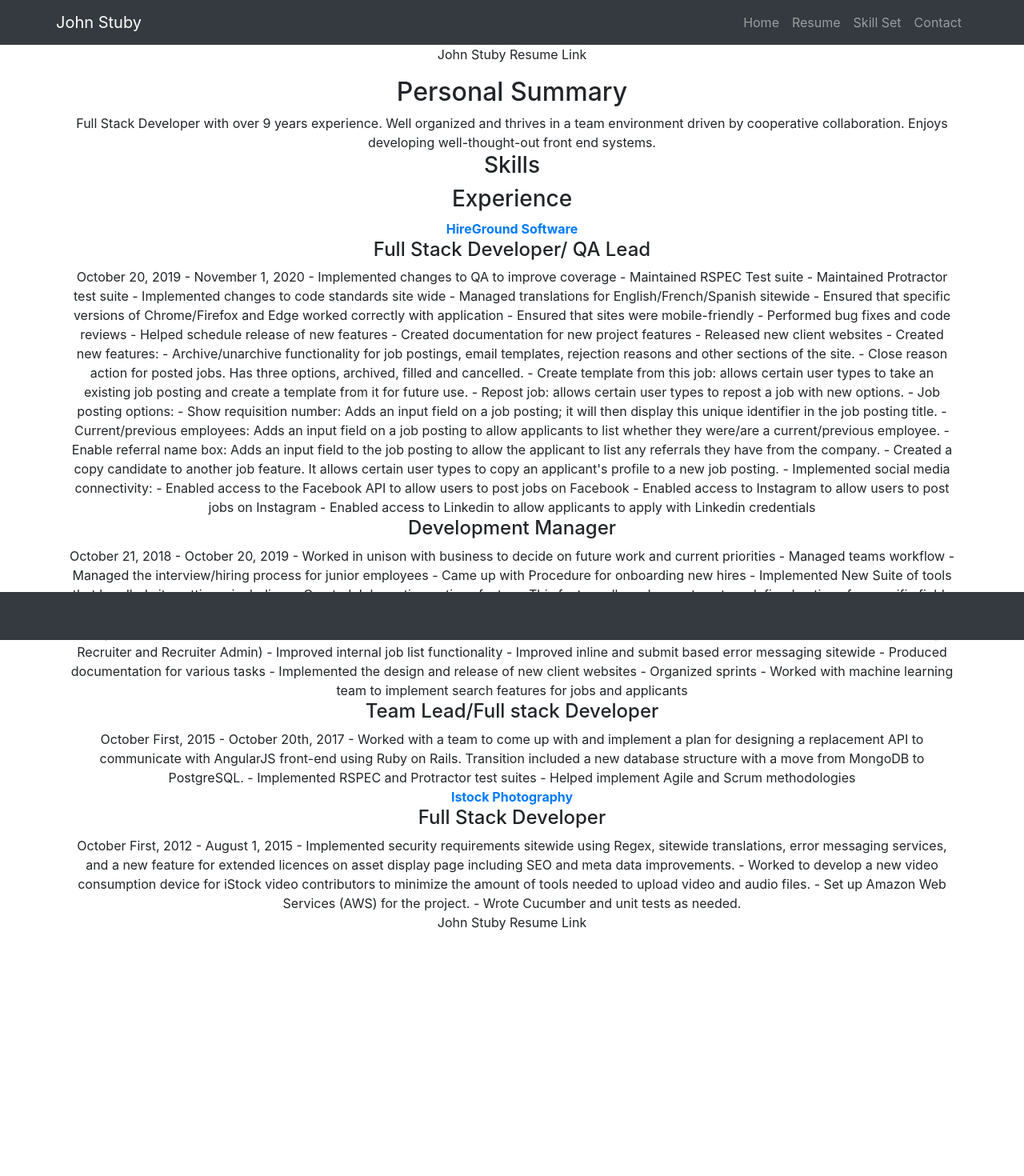
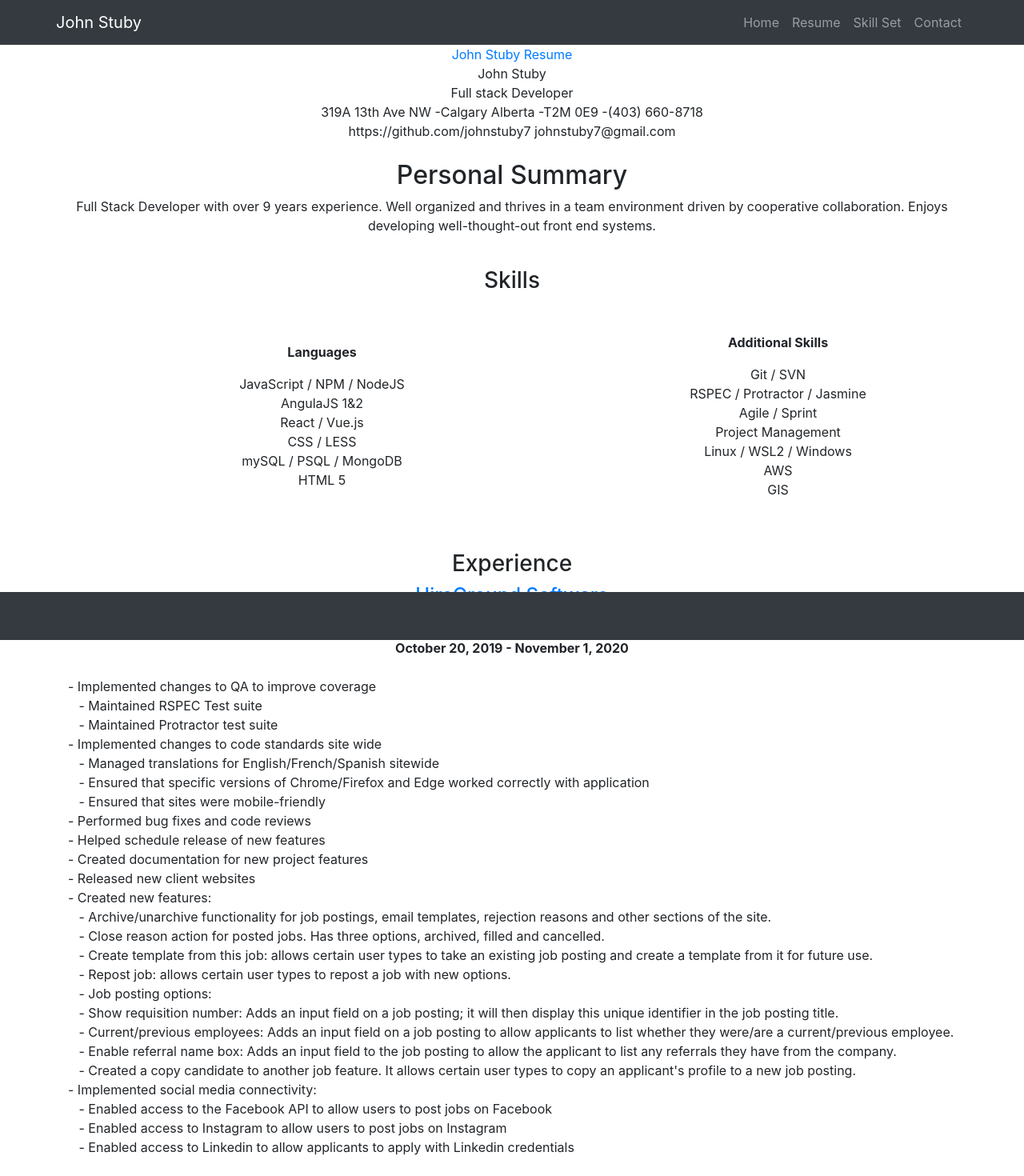
Before and after one commit to johnstuby7/portfolio, a React (Create React App) app: page /resume in a window 1280 px wide. Shown: the top 1470 px of the page at 80% size. Before the commit the page ends 1181 px from the top, so only its background shows below. Built offline with nearby package versions, Linux system fonts and the light colour scheme.

Commit message:
Added resume to the site and enabled two clickable links to download resume. Also added in headers for istock/hireground to redirect to sites

```diff
--- a/package.json
+++ b/package.json
@@ -11,6 +11,7 @@
     "@testing-library/user-event": "^12.1.10",
     "react": "^17.0.2",
     "react-dom": "^17.0.2",
+    "react-pdf": "^5.3.2",
     "react-router-dom": "^5.2.0",
     "react-scripts": "4.0.3",
     "web-vitals": "^1.0.1"
--- a/src/App.css
+++ b/src/App.css
@@ -35,9 +35,11 @@
 .float-child {
   width: 50%;
   float: left;
-
 }
 
+.text-left {
+  text-align: left;
+}
 .footer-padding {
   padding: 22px;
 }
--- a/src/components/Resume.jsx
+++ b/src/components/Resume.jsx
@@ -1,97 +1,161 @@
-import React from "react";
-import { Link, withRouter } from "react-router-dom";
+import React, { useState } from "react";
+import { Link } from "react-router-dom";
+import '../App.css';
+import JohnStubyResume from '../images/JohnStubyResume.pdf';
 
 function Resume() {
   return (
     <div className="resume">
       <div class="container">
-        <p>John Stuby Resume Link</p>
+        <a href="../images/JohnStubyResume.pdf" download>John Stuby Resume</a> <br></br>
+
+        <span>
+          John Stuby <br></br>
+          Full stack Developer <br></br>
+          319A 13th Ave NW -Calgary Alberta -T2M 0E9 -(403) 660-8718 <br></br>
+          https://github.com/johnstuby7 <nr></nr>
+          johnstuby7@gmail.com
+        </span> <br></br> <br></br>
+
         <h2>Personal Summary</h2>
-        <span>
+        <p >
           Full Stack Developer with over 9 years experience. Well organized and
           thrives in a team environment driven by cooperative collaboration. Enjoys developing well-thought-out front end systems.
-        </span> <br></br>
+        </p> <br></br>
 
         <h3>Skills</h3>
+        <div class="row align-items-center my-5">
+          <div class="col-lg-7">
+          <p>
+            <b>Languages</b>
+          </p>
+          <p>
+            JavaScript / NPM / NodeJS  <br></br>
+            AngulaJS 1&2 <br></br>
+            React / Vue.js <br></br>
+            CSS / LESS <br></br>
+            mySQL / PSQL / MongoDB <br></br>
+            HTML 5
+          </p>
+          </div>
+          <div class="col-lg-5">
+          <p>
+            <b>Additional Skills</b>
+          </p>
+          <p>
+            Git / SVN <br></br>
+            RSPEC / Protractor / Jasmine <br></br>
+            Agile / Sprint <br></br>
+            Project Management <br></br>
+            Linux / WSL2 / Windows <br></br>
+            AWS <br></br>
+            GIS
+          </p>
+        </div>
+      </div>
 
-        <h3>Experience</h3>
+
+      <h3>Experience</h3>
+      <h4>
         <Link to={{ pathname: "https://hiregroundsoftware.com/" }} target="_blank" >
-          <b>HireGround Software</b>
+          HireGround Software
         </Link> <br></br>
-        <span>
-        <h4>Full Stack Developer/ QA Lead</h4>
-        October 20, 2019 - November 1, 2020
+      </h4>
+      <span>
+        <h5>Full Stack Developer/ QA Lead</h5>
+        <b>October 20, 2019 - November 1, 2020</b> <br></br><br></br>
 
-        - Implemented changes to QA to improve coverage
-          - Maintained RSPEC Test suite
-          - Maintained Protractor test suite
-        - Implemented changes to code standards site wide
-          - Managed translations for English/French/Spanish sitewide
-          - Ensured that specific versions of Chrome/Firefox and Edge worked correctly with application
-          - Ensured that sites were mobile-friendly
-        - Performed bug fixes and code reviews
-        - Helped schedule release of new features
-        - Created documentation for new project features
-        - Released new client websites
-        - Created new features:
-          - Archive/unarchive functionality for job postings, email templates, rejection reasons and other sections of the site.
-          - Close reason action for posted jobs. Has three options, archived, filled and cancelled.
-          - Create template from this job: allows certain user types to take an existing job posting and create a template from it for future use.
-          - Repost job: allows certain user types to repost a job with new options.
-          - Job posting options:
-            - Show requisition number: Adds an input field on a job posting; it will then display this unique identifier in the job posting title.
-            - Current/previous employees: Adds an input field on a job posting to allow applicants to list whether they were/are a current/previous employee.
-            - Enable referral name box: Adds an input field to the job posting to allow the applicant to list any referrals they have from the company.
-            - Created a copy candidate to another job feature. It allows certain user types to copy an applicant's profile to a new job posting.
-        - Implemented social media connectivity:
-          - Enabled access to the Facebook API to allow users to post jobs on Facebook
-          - Enabled access to Instagram to allow users to post jobs on Instagram
-          - Enabled access to Linkedin to allow applicants to apply with Linkedin credentials
-        </span> <br></br>
-        <h4>Development Manager</h4>
-        <span>
-        October 21, 2018 - October 20, 2019
+        <p class="text-left">
+          - Implemented changes to QA to improve coverage <br></br>
+          &nbsp;&nbsp; - Maintained RSPEC Test suite <br></br>
+          &nbsp;&nbsp; - Maintained Protractor test suite <br></br>
+          - Implemented changes to code standards site wide <br></br>
+          &nbsp;&nbsp; - Managed translations for English/French/Spanish sitewide <br></br>
+          &nbsp;&nbsp; - Ensured that specific versions of Chrome/Firefox and Edge worked correctly with application <br></br>
+          &nbsp;&nbsp; - Ensured that sites were mobile-friendly <br></br>
+          - Performed bug fixes and code reviews <br></br>
+          - Helped schedule release of new features <br></br>
+          - Created documentation for new project features <br></br>
+          - Released new client websites <br></br>
+          - Created new features: <br></br>
+          &nbsp;&nbsp; - Archive/unarchive functionality for job postings, email templates, rejection reasons and other sections of the site. <br></br>
+          &nbsp;&nbsp; - Close reason action for posted jobs. Has three options, archived, filled and cancelled. <br></br>
+          &nbsp;&nbsp; - Create template from this job: allows certain user types to take an existing job posting and create a template from it for future use. <br></br>
+          &nbsp;&nbsp; - Repost job: allows certain user types to repost a job with new options. <br></br>
+          &nbsp;&nbsp; - Job posting options: <br></br>
+          &nbsp;&nbsp; - Show requisition number: Adds an input field on a job posting; it will then display this unique identifier in the job posting title. <br></br>
+          &nbsp;&nbsp; - Current/previous employees: Adds an input field on a job posting to allow applicants to list whether they were/are a current/previous employee. <br></br>
+          &nbsp;&nbsp; - Enable referral name box: Adds an input field to the job posting to allow the applicant to list any referrals they have from the company. <br></br>
+          &nbsp;&nbsp; - Created a copy candidate to another job feature. It allows certain user types to copy an applicant's profile to a new job posting. <br></br>
+          - Implemented social media connectivity: <br></br>
+          &nbsp;&nbsp; - Enabled access to the Facebook API to allow users to post jobs on Facebook <br></br>
+          &nbsp;&nbsp; - Enabled access to Instagram to allow users to post jobs on Instagram <br></br>
+          &nbsp;&nbsp; - Enabled access to Linkedin to allow applicants to apply with Linkedin credentials <br></br>
+        </p>
+      </span> <br></br>
+      <h5>Development Manager</h5>
 
-        - Worked in unison with business to decide on future work and current priorities
-        - Managed teams workflow
-        - Managed the interview/hiring process for junior employees
-        - Came up with Procedure for onboarding new hires
-        - Implemented New Suite of tools that handled site settings, including:
-          - Created Job posting options feature. This feature allowed users to set predefined options for specific fields for future job listings.
-          - Improved Company details feature to allow the use of multiple logos and listing of more company details
-          - Improved user management options: Reworked feature to allow more customization for each user option. Total of Five (observer, Decision Maker, Hiring Manager, Recruiter and Recruiter Admin)
-          - Improved internal job list functionality
-          - Improved inline and submit based error messaging sitewide
-        - Produced documentation for various tasks
-        - Implemented the design and release of new client websites
-        - Organized sprints
-        - Worked with machine learning team to implement search features for jobs and applicants
+      <b> October 21, 2018 - October 20, 2019</b> <br></br><br></br>
+      <p class="text-left">
+        - Worked in unison with business to decide on future work and current priorities <br></br>
+        - Managed teams workflow <br></br>
+        - Managed the interview/hiring process for junior employees <br></br>
+        - Came up with Procedure for onboarding new hires <br></br>
+        - Implemented New Suite of tools that handled site settings, including: <br></br>
+        &nbsp;&nbsp; - Created Job posting options feature. This feature allowed users to set predefined options for specific fields for future job listings. <br></br>
+        &nbsp;&nbsp; - Improved Company details feature to allow the use of multiple logos and listing of more company details <br></br>
+        &nbsp;&nbsp; - Improved user management options: Reworked feature to allow more customization for each user option. Total of Five (observer, Decision Maker,
+                       Hiring &nbsp;&nbsp;&nbsp;&nbsp; Manager, Recruiter and Recruiter Admin) <br></br>
+        &nbsp;&nbsp; - Improved internal job list functionality <br></br>
+        &nbsp;&nbsp; - Improved inline and submit based error messaging sitewide <br></br>
+        - Produced documentation for various tasks <br></br>
+        - Implemented the design and release of new client websites <br></br>
+        - Organized sprints <br></br>
+        - Worked with machine learning team to implement search features for jobs and applicants <br></br>
 
-        </span> <br></br>
-        <h4>Team Lead/Full stack Developer</h4>
-        <span>
-        October First, 2015 - October 20th, 2017
+      </p> <br></br>
+      <h5>Team Lead/Full stack Developer</h5>
+      <b>October First, 2015 - October 20th, 2017</b> <br></br><br></br>
+      <p class="text-left">
+        - Worked with a team to come up with and implement a plan for designing a replacement API to communicate with AngularJS front-end using Ruby on Rails.
+          &nbsp;&nbsp; Transition included a new database structure with a move from MongoDB to PostgreSQL. <br></br>
+        - Implemented RSPEC and Protractor test suites <br></br>
+        - Helped implement Agile and Scrum methodologies <br></br>
+      </p> <br></br>
 
-        - Worked with a team to come up with and implement a plan for designing a replacement API to communicate with AngularJS front-end using Ruby on Rails.
-          Transition included a new database structure with a move from MongoDB to PostgreSQL.
-        - Implemented RSPEC and Protractor test suites
-        - Helped implement Agile and Scrum methodologies
-
-        </span> <br></br>
-
+      <h5>
         <Link to={{ pathname: "https://www.istockphoto.com/" }} target="_blank" >
         <b>Istock Photography</b>
         </Link> <br></br>
-        <h4>Full Stack Developer</h4>
-        October First, 2012 - August 1, 2015
+      </h5>
+      <h5>Full Stack Developer</h5>
+      <b>October First, 2012 - August 1, 2015 </b><br></br> <br></br>
+      <p class="text-left">
+        - Implemented security requirements sitewide using Regex, sitewide translations, error messaging services, and a new feature for extended licences on asset
+          display page including SEO and meta data improvements. <br></br>
+        - Worked to develop a new video consumption device for iStock video contributors to minimize the amount of tools needed to upload video and audio files. <br></br>
+        - Set up Amazon Web Services (AWS) for the project. <br></br>
+        - Wrote Cucumber and unit tests as needed. <br></br>
+      </p>
 
-        - Implemented security requirements sitewide using Regex, sitewide translations, error messaging services, and a new feature for extended licences on asset display page including SEO and meta data improvements.
-        - Worked to develop a new video consumption device for iStock video contributors to minimize the amount of tools needed to upload video and audio files.
-        - Set up Amazon Web Services (AWS) for the project.
-        - Wrote Cucumber and unit tests as needed.
+      <h3> Education</h3>
+      <p >
+          <b>Coursera Certificates: March 2021 - present</b> <br></br>
+          - SQL for Data Science <br></br>
+          - Web Applications for everybody(PHP) <br></br>
+          - Spatial Data Science and Applications <br></br>
+          - Fundamentals of GIS <br></br>
+          - GIS Data Formats, Design and Quality <br></br>
+          - Geospatial and environmental Analysis <br></br>
+          - Full Stack Web Development with React Specialization <br></br> <br></br>
 
-        <p>John Stuby Resume Link</p>
-      </div>
+          <b>SAIT Polytechnic (2008 - 2010)</b> <br></br>
+          Information Technology - Software Development
+
+      </p>
+      <a style={{paddingBottom: 10}} href="../images/JohnStubyResume.pdf" download>John Stuby Resume</a>
+      <p class="footer-padding"></p>
+    </div>
     </div>
   );
 }
```
Also changed, not shown: 2 other files (tests, documents, lock files or other folders).
